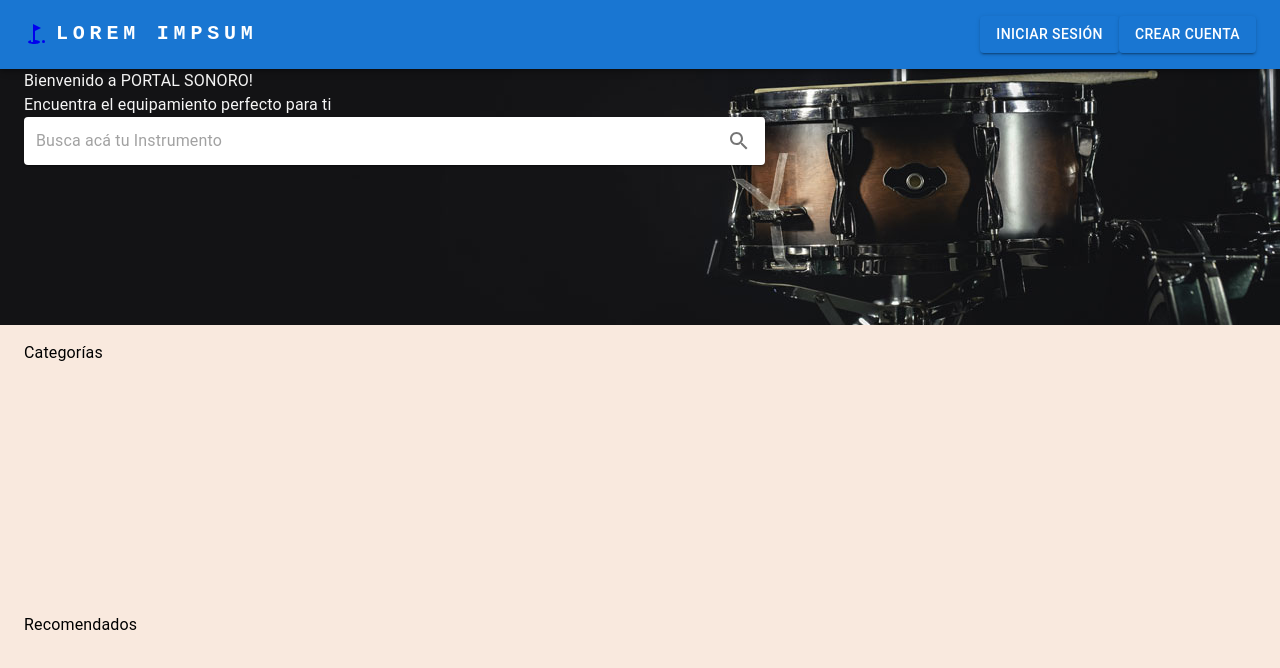
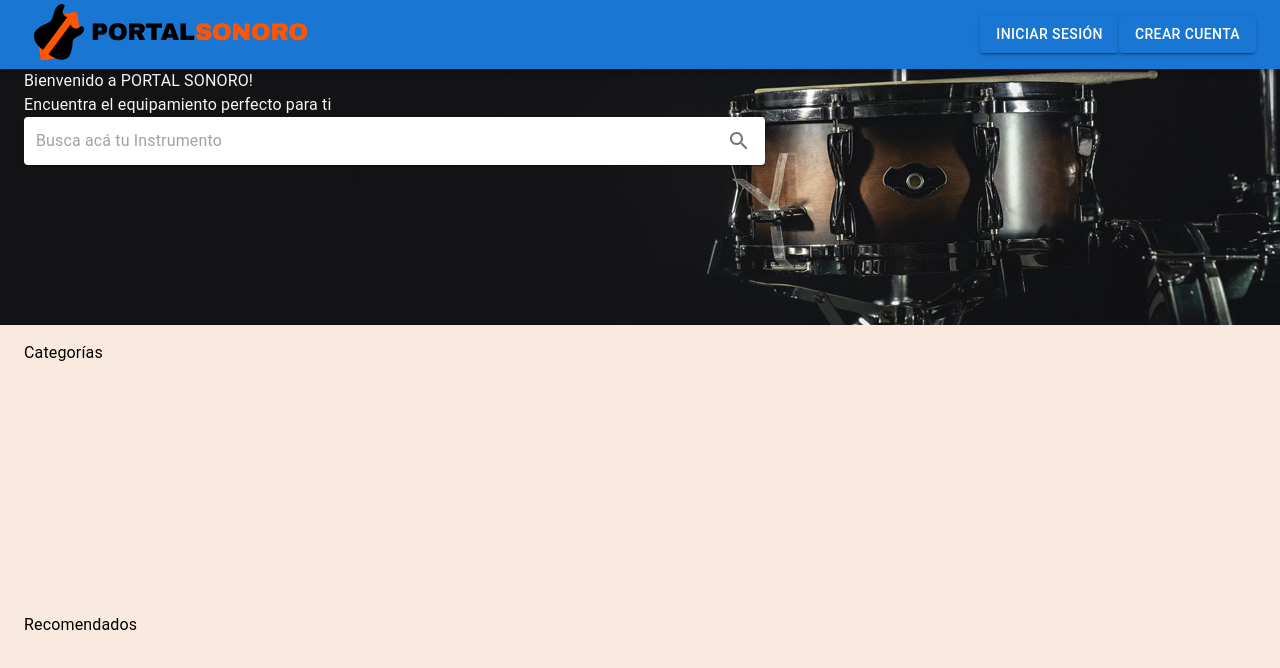
Before and after one commit to Ruben0x/proyecto-integrador-CTD, a React (Vite) app in the folder frontend/: page / in a window 1280 px wide. Shown: the top 668 px of the page. Built offline with nearby package versions, Linux system fonts and the light colour scheme.

Commit message:
Estandarización de los logos web y mobile

```diff
--- a/frontend/src/components/ResponsiveAppBar.jsx
+++ b/frontend/src/components/ResponsiveAppBar.jsx
@@ -9,10 +9,10 @@ import MenuIcon from '@mui/icons-material/Menu';
 import Container from '@mui/material/Container';
 import Button from '@mui/material/Button';
 import MenuItem from '@mui/material/MenuItem';
-import AdbIcon from '@mui/icons-material/GolfCourse';
 import { Link } from 'react-router-dom';
 import { Divider } from '@mui/material';
-
+import logoportalsonoroprincipal from "../assets/img/logoportalsonoroprincipal.png"
+import logomobile from "../assets/img/logomobile.png"
 const pages = ['Crear Cuenta', 'Iniciar Sesión'];
 
 function ResponsiveAppBar() {
@@ -31,7 +31,7 @@ function ResponsiveAppBar() {
       <Container maxWidth='xl'>
         <Toolbar disableGutters>
           <Link to={'/'} style={{ textDecoration: 'none' }}>
-            <AdbIcon sx={{ display: { xs: 'none', md: 'flex' }, mr: 1 }} />
+           <Divider sx={{ display: { xs: 'none', md: 'flex' }, mr: 1 }}><img src= { logoportalsonoroprincipal } alt="" /></Divider>
           </Link>
 
           <Typography
@@ -48,10 +48,9 @@ function ResponsiveAppBar() {
               textDecoration: 'none',
             }}
           >
-            LOREM IMPSUM
           </Typography>
           <Link to={'/'} style={{ textDecoration: 'none' }}>
-            <AdbIcon sx={{ display: { xs: 'flex', md: 'none' }, mr: 1 }} />
+            <Divider sx={{ display: { xs: 'flex', md: 'none' }, mr: 1 }}><img src= { logomobile } alt="" /></Divider>
           </Link>
           <Typography
             variant='h5'
```
Also changed, not shown: frontend/src/assets/img/logomobile.png (added).
